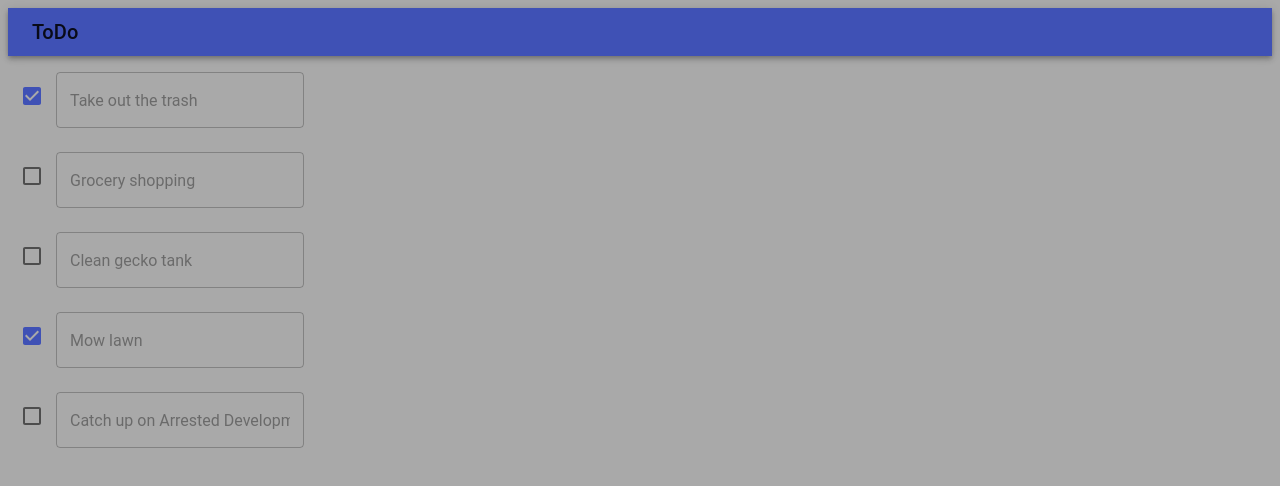
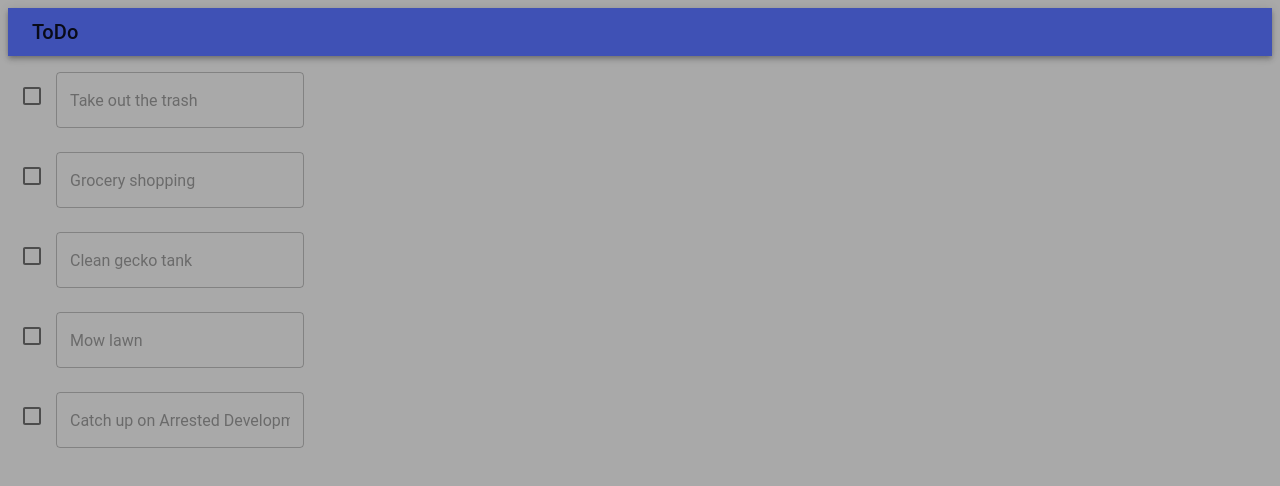
Before and after one commit to tuhinchakraborty/todo, a React (Create React App) app: page / in a window 1280 px wide. Shown: the top 486 px of the page. Built offline with nearby package versions, Linux system fonts and the light colour scheme.

Commit message:
[react-app] state listen to state change on complete

```diff
--- a/src/components/App.js
+++ b/src/components/App.js
@@ -10,10 +10,23 @@ class App extends Component {
     this.state = {
       todos: todosData
     };
+    this.handleChange = this.handleChange.bind(this);
+  }
+
+  handleChange(id) {
+    this.setState(prevState => {
+      const updatedTodos = prevState.todos.map(todo => {
+        if (todo.id === id) todo.completed = !todo.completed;
+        return todo;
+      });
+      return {
+        todos: updatedTodos
+      };
+    });
   }
 
   render() {
-    const todos = this.state.todos.map(content => <ToDo key={content.id} content={content} />);
+    const todos = this.state.todos.map(content => <ToDo key={content.id} content={content} handleChange={this.handleChange} />);
 
     return (
       <div>
--- a/src/components/ToDo.js
+++ b/src/components/ToDo.js
@@ -6,7 +6,7 @@ class ToDo extends Component {
   render() {
     return (
       <div style={{ display: 'flex', flexWrap: 'wrap', flexDirection: 'row' }}>
-        <Checkbox color="primary" checked={this.props.content.completed} />
+        <Checkbox color="primary" onChange={() => this.props.handleChange(this.props.content.id)} />
         <TextField id="outlined-bare" placeholder={this.props.content.text} margin="normal" variant="outlined" />
       </div>
     );
```
